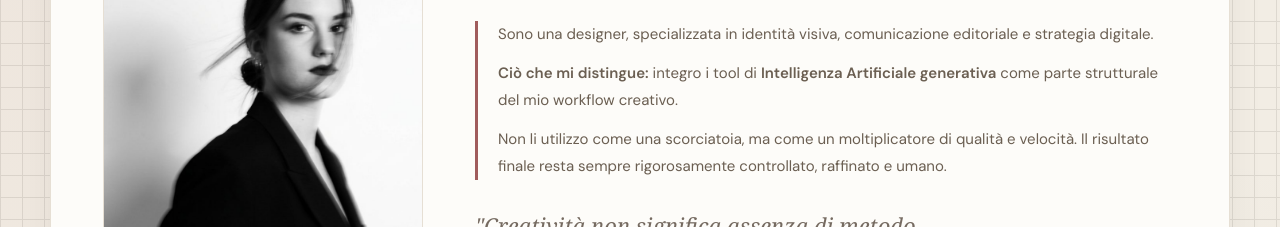
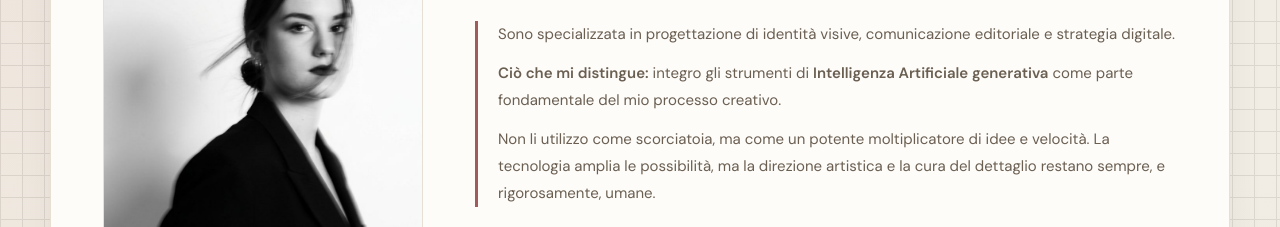
Before and after one commit to bettinianna006-debug/portfolio-annabettini, a plain HTML site: page index.html in a window 1280 px wide. Shown: the part 573-800 px from the top of the page. Drawn offline with Linux system fonts and the light colour scheme; a web font is replaced by a local one.

Commit message:
Update index.html

```diff
--- a/index.html
+++ b/index.html
@@ -789,11 +789,11 @@
                 <div class="about-role">Graphic Designer · Social Media Strategist</div>
 
                 <div class="about-bio">
-                    Sono una designer, specializzata in identità visiva, comunicazione editoriale e strategia digitale.
+                    Sono specializzata in progettazione di identità visive, comunicazione editoriale e strategia digitale.
                     <div style="height: 12px;"></div>
-                    <strong>Ciò che mi distingue:</strong> integro i tool di <strong>Intelligenza Artificiale generativa</strong> come parte strutturale del mio workflow creativo.
+                    <strong>Ciò che mi distingue:</strong> integro gli strumenti di <strong>Intelligenza Artificiale generativa</strong> come parte fondamentale del mio processo creativo.
                     <div style="height: 12px;"></div>
-                    Non li utilizzo come una scorciatoia, ma come un moltiplicatore di qualità e velocità. Il risultato finale resta sempre rigorosamente controllato, raffinato e umano.
+                    Non li utilizzo come scorciatoia, ma come un potente moltiplicatore di idee e velocità. La tecnologia amplia le possibilità, ma la direzione artistica e la cura del dettaglio restano sempre, e rigorosamente, umane.
                 </div>
 
                 <p class="about-highlight">"Creatività non significa assenza di metodo.<br>Significa metodo al servizio di un'idea."</p>
```
